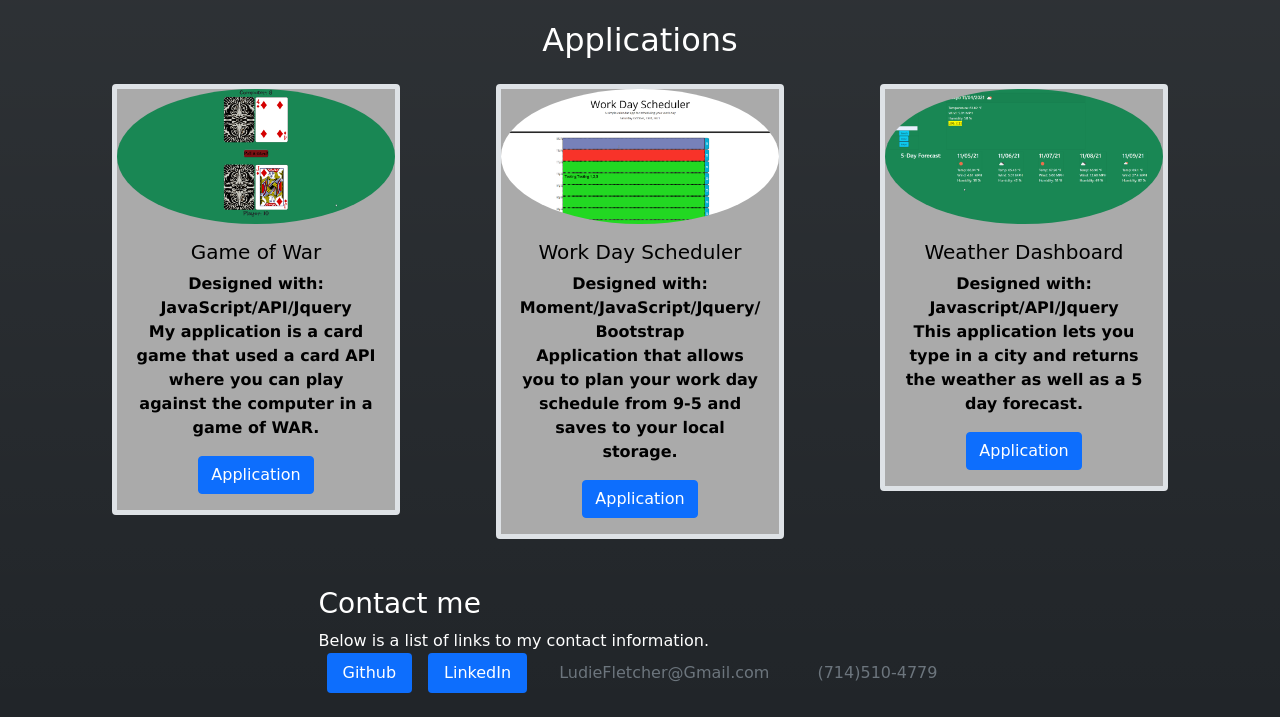
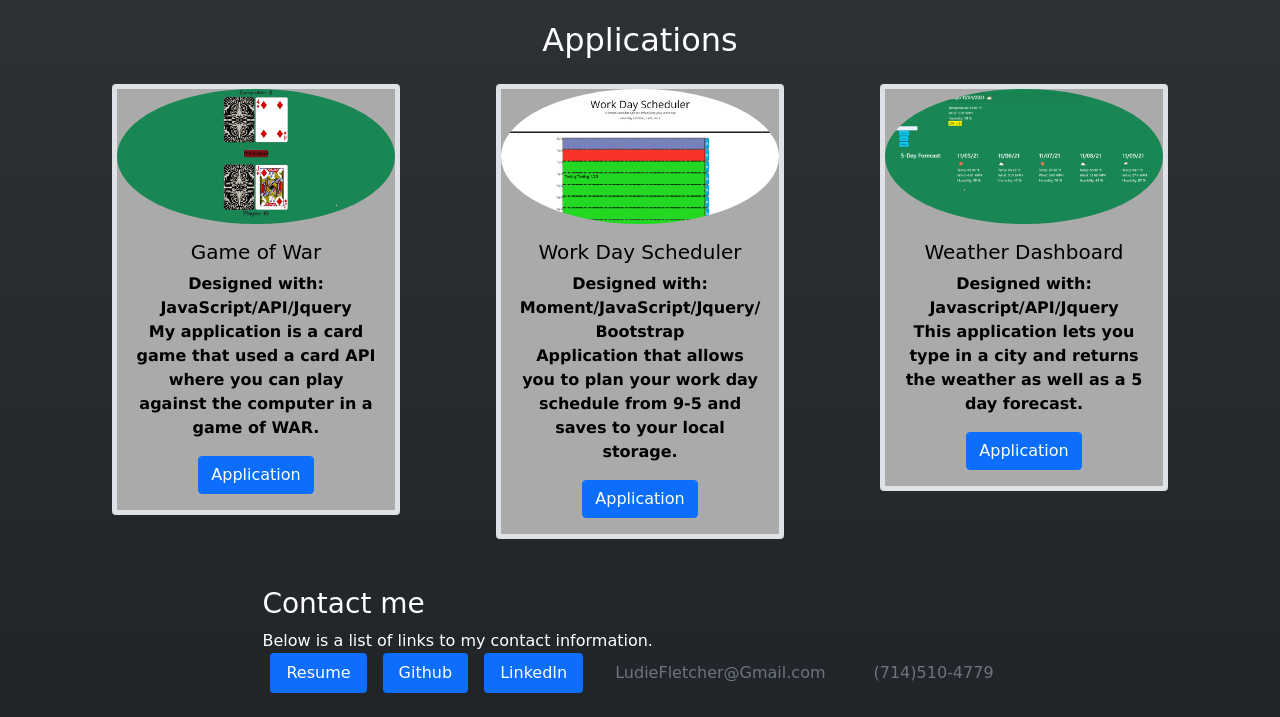
Before and after one commit to veidul/Portfolio, a plain HTML site: page index.html in a window 1280 px wide. Shown: the part 1168-1885 px from the top of the page. Drawn offline with nearby package versions, Linux system fonts and the light colour scheme; a web font is replaced by a local one.

Commit message:
added link to resume

```diff
--- a/index.html
+++ b/index.html
@@ -91,6 +91,9 @@
         <div>Below is a list of links to my contact information.</div>
         <ul class="nav nav-pills flex-row">
             <li class="nav-item mx-2">
+                <a class="nav-link active" href="https://media-exp1.licdn.com/media/AAYUAQR3AAgAAQAAAAAAAD29wa8Y_AwDTfGKfFz4Eudt9g.png">Resume</a>
+            </li>
+            <li class="nav-item mx-2">
                 <a class="nav-link active" href="https://github.com/veidul">Github</a>
             </li>
             <li class="nav-item mx-2">
```
